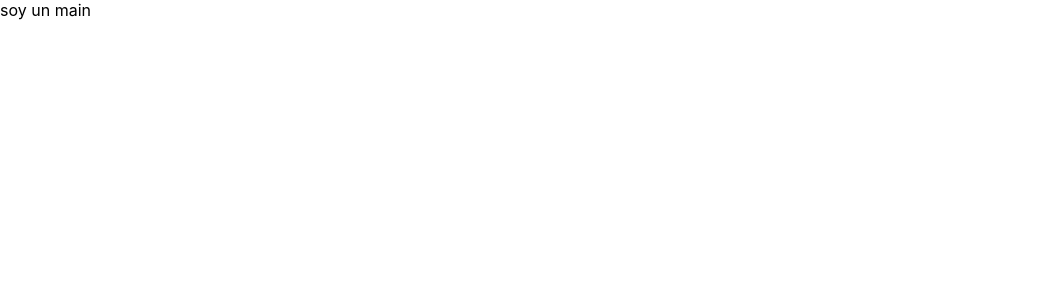
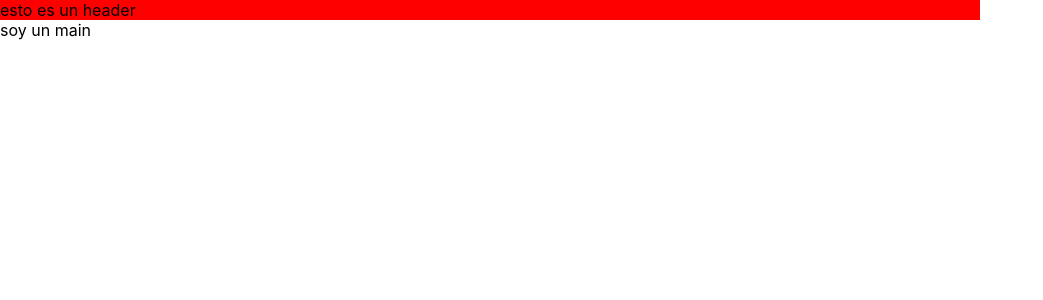
Before and after one commit to danteyc/ProyectoAbogados, a React (Create React App) app: page / in a window 1280 px wide. Shown: the top 300 px of the page, without its empty margins (0-1043 px from the left). Built offline with nearby package versions, Linux system fonts and the light colour scheme.

Commit message:
header modified

```diff
--- a/src/components/header/header.jsx
+++ b/src/components/header/header.jsx
@@ -3,7 +3,7 @@ import "./header.scss"
 export function Header(){
     return(
       <header>
-
+        esto es un header
       </header>
     );
   }
```
Also changed, not shown: 1 other file (tests, documents, lock files or other folders).
